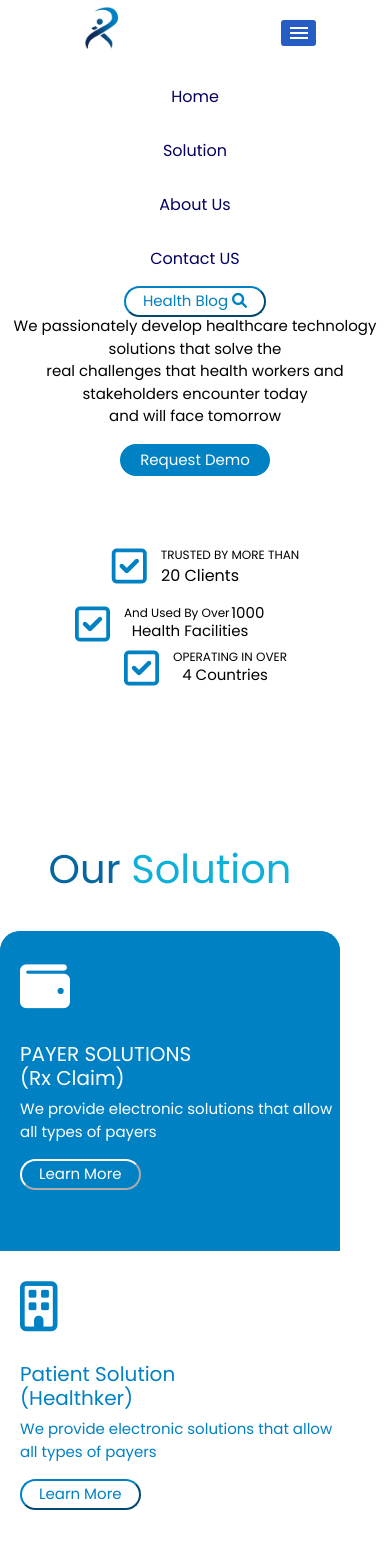
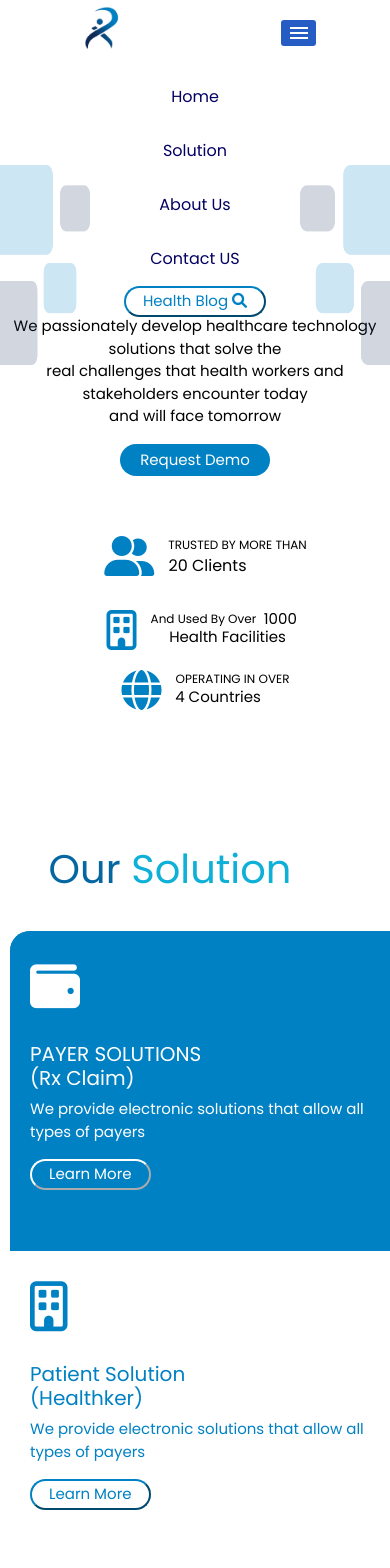
Before and after one commit to iamsilvasly/Rxhealth, a React (Create React App) app: page / in a window 390 px wide. Shown: the top 1568 px of the page. Built offline with nearby package versions, Linux system fonts and the light colour scheme.

Commit message:
responsiveness

```diff
--- a/src/Components/Cvalues.jsx
+++ b/src/Components/Cvalues.jsx
@@ -4,7 +4,7 @@ import Ds from "../assets/images/DSCF8413-2048x1365.jpg";
 export default function Cvalues() {
   return (
     <div>
-      <div className='row gx-0'>
+      <div className='row gx-0 mt-5'>
         <div className='col-lg-5'>
 
         <img src={Ds} className='core_img' alt="React"></img>
--- a/src/Components/Hero.jsx
+++ b/src/Components/Hero.jsx
@@ -8,9 +8,11 @@ export default function Hero() {
   return (
     <div className='Hsection'>
                  <div className='row'>
-                   <div className='col-lg-12 col-md-6 col-sm-2'>
+                   <div className=' col-sm-12'>
+                    <div className='vector_class'>
                       <img src={vector} alt="React" className='vector' ></img>
                       <img src={vector2} className='vector2' alt="React" ></img>
+                    </div>
                       <div className='Hero_section text-center'>
                         <h1 className='hero_tittle'>RX HEALTH INFO SYSTEMS</h1>
                         <h5 className='hero_des'>Humanizing  <span className='hero_des2'>Healthcare</span> Technology</h5>
@@ -25,9 +27,9 @@ export default function Hero() {
           </div>
           <div className='container3'>
           <div className='row text-center'>
-              <div className='col-lg-4 col-md-3'>
+              <div className='col-lg-4 col-md-4 mb-3'>
                     <div className='cflex gap-1'>
-                    <i class="fa-regular fa-square-check ic5 "></i>
+                    <i class="fa-solid fa-user-group ic5"></i>
                     <div className='block'>
                     <p className='black5'>TRUSTED BY MORE THAN</p>
                     <p className='black_client'>20 Clients</p>
@@ -38,9 +40,9 @@ export default function Hero() {
                    </div>
 
 
-                        <div className='col-lg-4 col-md-3'>
+                        <div className='col-lg4 col-md-4  mb-3'>
                           <div className='cflex gap-1'>
-                             <i class="fa-regular fa-square-check ic5 "></i>
+                          <i class="fa-regular fa-building ic5"></i>
                                <div className='block'>
                                 <p className='black5'>And Used By Over</p>
                                 <h6 className='black_health'>1000 Health Facilities</h6>
@@ -50,12 +52,12 @@ export default function Hero() {
                           </div>
                         </div>
 
-       <div className='col-lg-4 col-md-3'>
+       <div className='col-lg-4 col-md-4  mb-3'>
        <div className='cflex gap-1'>
-                    <i class="fa-regular fa-square-check ic5"></i>
+                    <i class="fa-solid fa-globe ic5"></i>
                     <div className='block'>
                     <p className='black5'>OPERATING IN OVER</p>
-                    <h6 className='black'>4 Countries</h6>
+                    <h6 className='black_countries'>4 Countries</h6>
                     </div>
                     <div className='block'>
                     </div>
--- a/src/Components/Oursolution.jsx
+++ b/src/Components/Oursolution.jsx
@@ -5,13 +5,14 @@ export default function Oursolution() {
   return (
     <div>
         <div className='row'>
-            <div className='col-lg-12 col-md-6 text-center'>
+            <div className='col-lg-12 col-md-12  col-sm-12 text-center'>
                 <h3 className='solution_tittle'>Our <span className='solution_span'>Solution</span></h3>
             </div>
         </div>
-         <div className='solution_box center'>
-            <div className='row gx-0'>
-                <div className='col-lg-4'>
+
+         <div className='solution_box  '>
+            <div className='row gx-0 '>
+                <div className='col-md-4 col-sm-12'>
                     <div className='solution_card1'>
                         <div className='solution_icon'><i class="fas fa-wallet ic2"></i></div>
                         <div><h5>PAYER SOLUTIONS<br/>(Rx Claim)</h5>
@@ -23,7 +24,7 @@ export default function Oursolution() {
                                 </div> */}
                     </div>
                 </div>
-                <div className='col-lg-4'>
+                <div className='col-md-4  col-sm-12'>
                 <div className='solution_card2'>
                         <div className='solution_icon'><i class="fa-regular fa-building ic2"></i></div>
                         <div><h5>Patient Solution<br/>(Healthker)</h5>
@@ -32,7 +33,7 @@ export default function Oursolution() {
                                 <button className='learn_btn'>Learn More</button>
                     </div>
                 </div>
-                <div className='col-lg-4'>
+                <div className='col-md-4 col-sm-12 '>
                 <div className='solution_card3'>
                         <div className='solution_icon'><i class="fa-solid fa-caret-up ic2"></i></div>
                         <div><h5>Provider Solution<br/>(Rx Hopes)</h5>
@@ -43,14 +44,14 @@ export default function Oursolution() {
                 </div>
             </div>
             <div className='row gx-0'>
-                <div className='col-lg-4'><div className='solution_card4'>
+                <div className='col-md-4 col-sm-12 '><div className='solution_card4'>
                         <div className='solution_icon'><i class="fa-solid fa-handshake-angle ic2"></i></div>
                         <div><h5>CRM</h5>
                               <p className='pfont'>We provide electronic solutions that
                                 allow all  types of payers</p></div><br/>
                                 <button className='learn_btn'>Learn More</button>
                     </div></div>
-                <div className='col-lg-4'>
+                <div className='col-md-4 col-sm-12'>
                 <div className='solution_card'>
                         <div className='solution_icon'><i class="fas fa-chart-line ic2"></i></div>
                         <div><h5>Insight & Analytics Solutions</h5>
@@ -59,7 +60,7 @@ export default function Oursolution() {
                                 <button className='learn_btn2'>Learn More</button>
                     </div>
                 </div>
-                <div className='col-lg-4'>
+                <div className='col-md-4 col-sm-12'>
                 <div className='solution_card6'>
                         <div className='solution_icon'><i class="fa-regular fa-lightbulb ic"></i></div>
                         <div><h5>Developer Solutions</h5>
--- a/src/Components/Trust.jsx
+++ b/src/Components/Trust.jsx
@@ -13,12 +13,12 @@ export default class Trust extends Component {
   render() {
     return (
         <div className='row '>
-        <div className='col-lg-2 col-sm-6 Trusted_div'>
+        <div className='col-lg-4 col-sm-12  col-md-12Trusted_div'>
             <div className='textdecoration'>
               <h5 className='Trust_tittle'>Trusted by</h5>
             </div>
         </div>
-        <div className='col-lg-10 col-sm-6 spon_div'>
+        <div className='col-lg-8 col-sm-12  col-md-12 spon_div'>
           <div className='sponsor_img'>
             <img src={acacia} width="100px" height="60px" alt="React" className='sponsor_space'></img>
             <img src={apex} width="90px" height="40px" alt="Image"  className='sponsor_space'></img>
--- a/src/index.css
+++ b/src/index.css
@@ -1,11 +1,13 @@
 @import url('https://fonts.googleapis.com/css2?family=Oswald&family=Poppins&display=swap');
-
+html{
+  height: 100%;
+}
 body {
   margin: 0;
   padding: 0;
   overflow-x: hidden;
   box-sizing: border-box;
-
+  min-height: 100%;
   font-family: 'poppins' ;
   -webkit-font-smoothing: antialiased;
   -moz-osx-font-smoothing: grayscale;
@@ -23,11 +25,12 @@ body {
   padding-right: 0px;
 }
 .container3{
-  padding-top: 70px;
-  padding-bottom: 80px;
+  padding-top: 60px;
+  padding-bottom: 90px;
   padding-left:75px ;
   padding-right:50px;
 }
+
 .logo{
   border-radius: 10%;
   height: 60px;
@@ -140,6 +143,7 @@ body {
   color:#0e8ac4;
   align-items: center;
   justify-content: center;
+  margin-left: 20px;
 }
 li {
   list-style: none;
@@ -247,7 +251,7 @@ header .toggle{
 } */
 .Hsection{
   height: 400px;
-  padding-bottom: 20px;
+  padding-bottom: 90px;
   padding-top: 80px;
 }
 .btn-primary{
@@ -255,19 +259,22 @@ header .toggle{
 }
 .vector{
   position:absolute;
-  height:500px ;
+  height:550px ;
   width:250px ;
-  bottom: 20px;
-  top: 50px;
+  bottom: -90px;
+  top:1px;
   right: 0px;
 }
 .vector2{
   position:absolute;
   height:500px ;
   width:250px ;
-  bottom: 20px;
-  top: 50px;
+  bottom: 60px;
+  top: 1px;
   left: 0px;
+}
+.vector_class{
+  position: relative;
 }
 .silh{
   position:absolute;
@@ -313,11 +320,9 @@ header .toggle{
   border-radius: 20px;
   height: 640px;
   width: 940px;
-  align-items: center;
-  justify-content: center;
-  margin-bottom: 170px;
+  margin-bottom: 90px;
   margin-left: 150px;
-  overflow: hidden;
+
 }
 .solution_card1{
   color: white;
@@ -338,7 +343,7 @@ header .toggle{
   padding-left: 20px;
   background-color: white;
   height: 316px;
-  width: 310px;
+  /* width: 310px; */
   margin-left: 3px;
   border-bottom-left-radius: 20px;
 }
@@ -347,7 +352,7 @@ header .toggle{
   padding-left: 20px;
   background-color: white;
   height: 316px;
-  width: 310px;
+  /* width: 310px; */
   border-bottom-right-radius: 20px;
 }
 .solution_card{
@@ -365,12 +370,13 @@ header .toggle{
  margin-right: 50px;
 }
 .black_health{
-  padding-right: 70px;
+  padding-left: 10px;
   color: black;
 }
 .black_countries{
   color: black;
-  margin-left:80px ;
+  margin-left:0px ;
+  padding-right: 19px;
 }
 .black5{
   color: black;
@@ -431,7 +437,8 @@ header .toggle{
 }
 .black2{
   color: black;
-  margin-left: 40px;
+  margin-left: 28px;
+  font-size: 14px;
 }
 .black3{
   color: black;
@@ -575,7 +582,9 @@ header .toggle{
   }
   .solution_box{
     margin-left: 0px;
-    width: 340px;
+    width:auto;
+    border-radius: 20px;
+    padding-bottom: 1980px;
   }
   .solution_tittle{
     padding-top: 240px;
@@ -588,10 +597,7 @@ header .toggle{
     .solution_tittle{
       padding-top: 380px;
     }
-    .solution_box{
-      border-radius: 20px;
-      padding-bottom: 1980px;
-    }
+
     .core_points{
       padding-bottom: 200px;
     }
@@ -602,13 +608,51 @@ header .toggle{
       width: 375px;
     }
     .vector{
-      display: none;
+      /* display: none; */
+      height:200px ;
+      width:90px ;
+      bottom: 710px;
+      top: 20px;
     }
     .vector2{
-      display: none;
+      /* display: none; */
+      height:200px ;
+      width:90px ;
+      bottom: 710px;
+      top: 20px;
     }
     .Besf_sec{
       margin-right: 30px;
       width: 365px;
     }
+    .besf_sec2{
+      margin-top: 140px;
+      padding-top: 30px;
+
+    }
+    .spon_div{
+      background-color: white;
+      height: 90px;
+    }
+    .sponsor_img{
+     align-items: center;
+     justify-content: center;
+      row-gap: 23px;
+      width: 100%;
+      height: 100%;
+
+    }
+    .solution_card4 .solution_card6{
+      width:0px;
+      border-radius: 0px;
+    }
 }
+
+@media screen and (max-width: 1200px){
+.solution_box{
+  margin-left: 10px;
+  /* padding-bottom:0px; */
+}
+
+
+}
```
Also changed, not shown: src/Components/Reuseable/Footer.jsx (+5 -5 lines).
